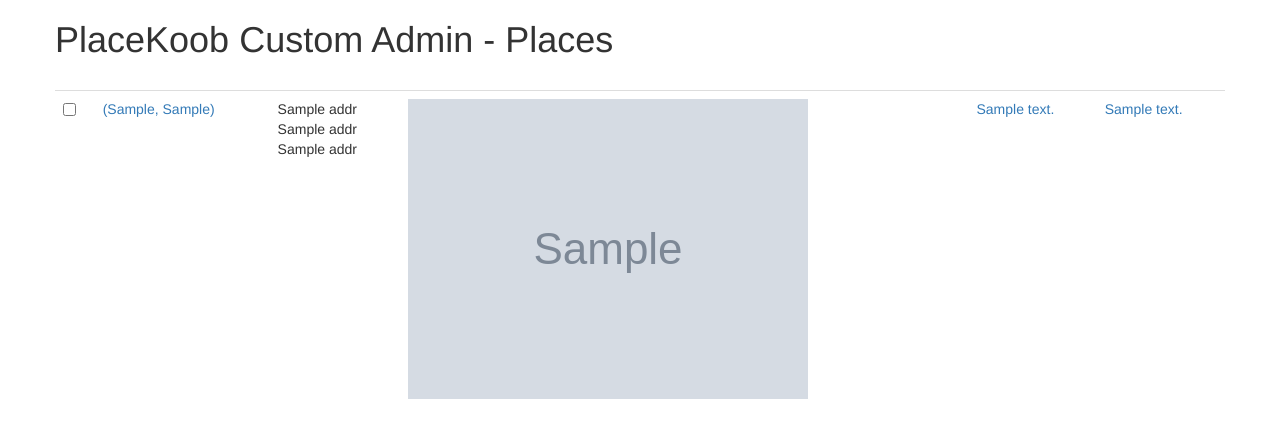
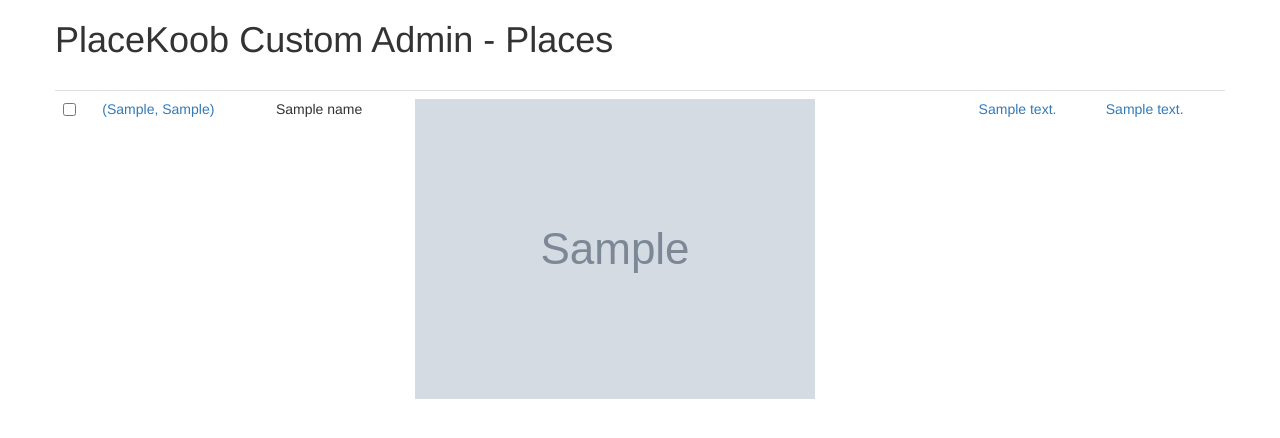
Before and after one commit to MaukiStudio/PKS, a Python web app: template pks/admin2/templates/admin2/places.html in a window 1280 px wide. Shown: the top 438 px of the page. Run offline with Jinja, Linux system fonts and the light colour scheme; the template is opened without the code that fills it: most values are stand-ins (such as "Sample title", 1, 10 or a date in 2020); grey boxes marked "Sample" are stand-in pictures; some libraries are stand-ins or nearby versions.

Commit message:
/admin2/places/ 에서는 주소 대신 이름이 나오도록 수정

```diff
--- a/pks/admin2/templates/admin2/places.html
+++ b/pks/admin2/templates/admin2/places.html
@@ -18,14 +18,8 @@
                         {% endfor %}
                     </td>
                     <td>
-                        {% for addr in pb.addrs1 %}
-                            {{ addr }}<br/>
-                        {% endfor %}
-                        {% for addr in pb.addrs2 %}
-                            {{ addr }}<br/>
-                        {% endfor %}
-                        {% for addr in pb.addrs3 %}
-                            {{ addr }}<br/>
+                        {% for name in pb.names %}
+                            {{ name }}<br/>
                         {% endfor %}
                     </td>
                     <td>
```
